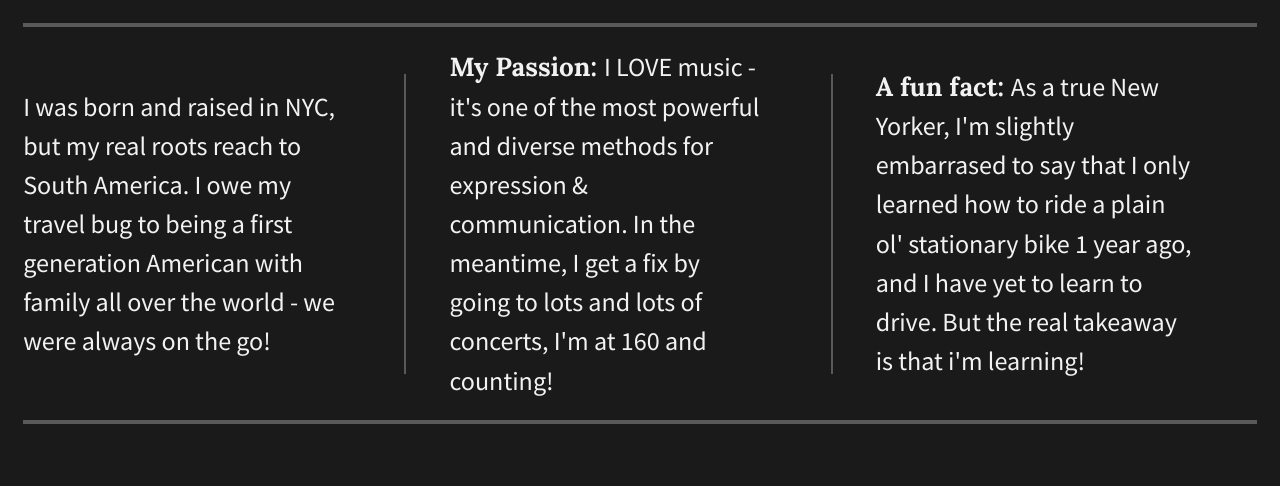
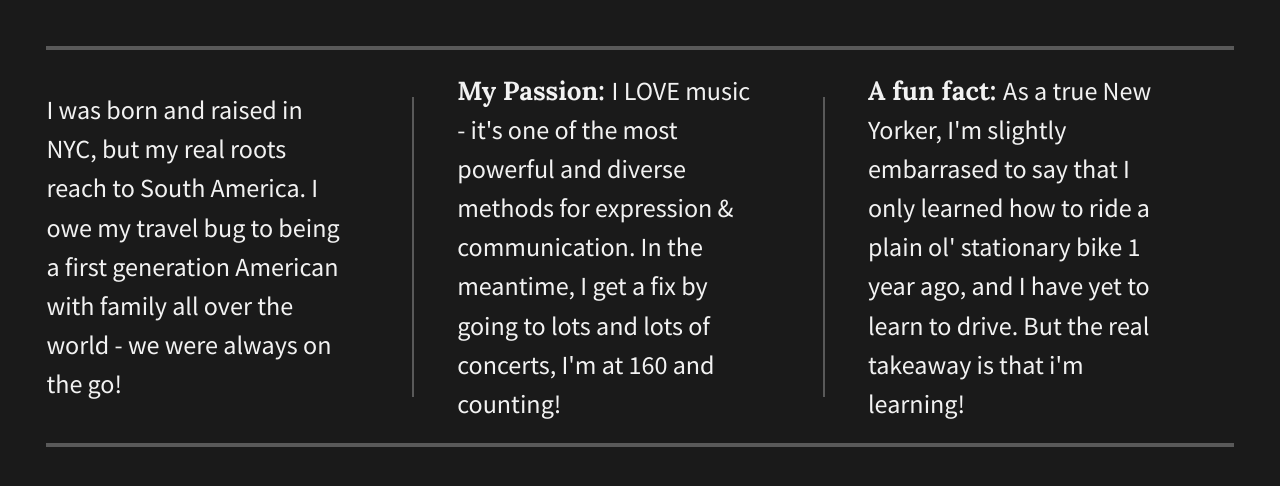
Before and after one commit to PinkMoonlight/flexbox-practice-divs, a plain HTML site: page index.html in a window 1280 px wide. Drawn offline with nearby package versions, Linux system fonts and the light colour scheme.

Commit message:
small css tweaks for reference at a later date

```diff
--- a/css/main.css
+++ b/css/main.css
@@ -103,7 +103,7 @@ html {
 
 body {
   font-family: 'Source Sans Pro', sans-serif;
-  padding: 1em;
+  padding: 2em;
   font-size: 1.45em;
   height: 100%;
 }
@@ -112,6 +112,7 @@ body {
   font-weight: 400;
   display: flex;
   justify-content: space-between;
+  align-items: center;
   border-top: 4px solid #595959;
   border-bottom: 4px solid #595959;
   padding-top: 2em;
@@ -129,6 +130,7 @@ body {
   align-items: center;
   width: 30%;
   padding: 0 1em 0 0;
+  /*height: auto; */
 
 }
 
```
